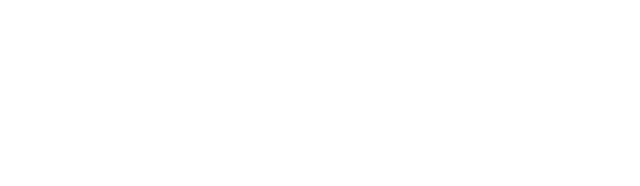
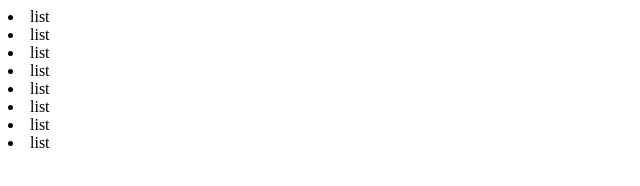
Before and after one commit to MuntasirMamuon/my-first-repo, a plain HTML site: page my-first-repo/index.html in a window 1280 px wide. Shown: the whole page, without its empty margins (0-640 px from the left). Drawn offline with Linux system fonts and the light colour scheme.

```diff
--- a/my-first-repo/index.html
+++ b/my-first-repo/index.html
@@ -7,6 +7,13 @@
   <title>my first repo</title>
 </head>
 <body>
-
+   <li>list</li>
+   <li>list</li>
+   <li>list</li>
+   <li>list</li>
+   <li>list</li>
+   <li>list</li>
+   <li>list</li>
+   <li>list</li>
 </body>
 </html>
```
